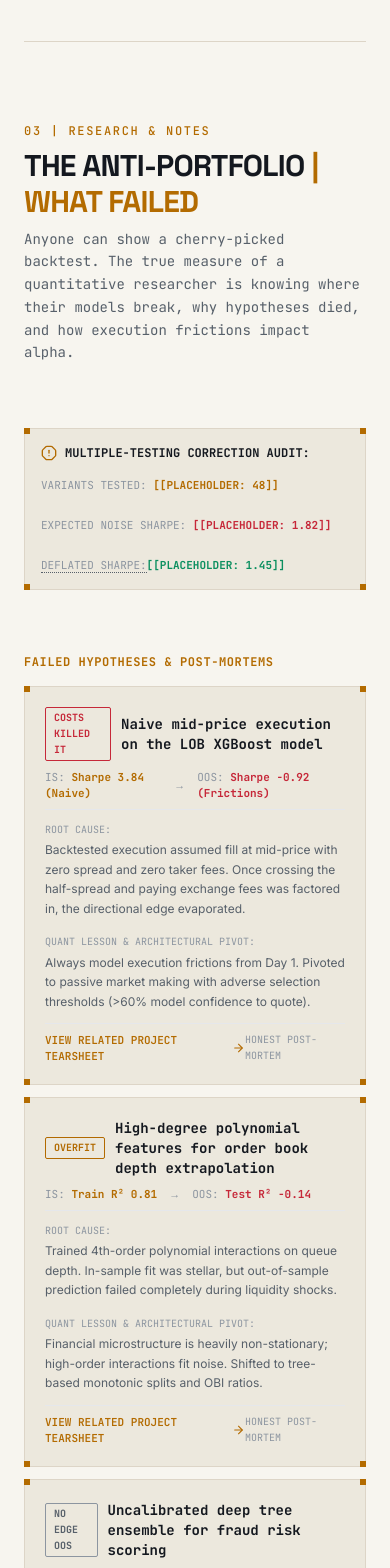
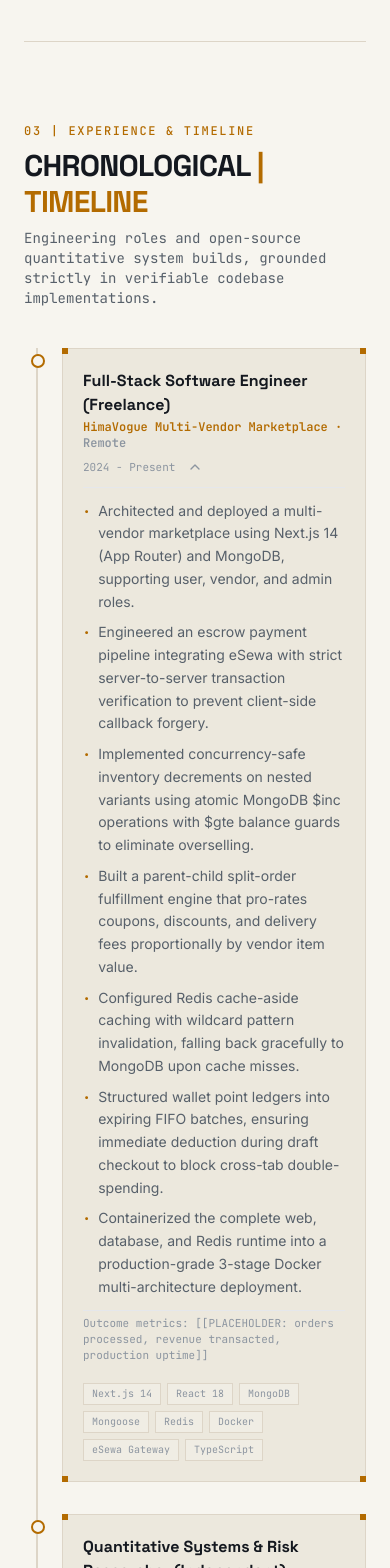
Before and after one commit to ahmadmdsajid129/sajid-ahmad-portfolio, a Next.js app: page / in a window 390 px wide. Shown: the part 10040-11608 px from the top of the page. Built offline with nearby package versions, Linux system fonts and the light colour scheme.

Commit message:
feat: replace anti-portfolio section with experience timeline across navigation and layout

```diff
--- a/app/page.tsx
+++ b/app/page.tsx
@@ -4,7 +4,6 @@ import React from "react";
 import { HeroSection } from "@/components/hero-section";
 import { AboutSection } from "@/components/about-section";
 import { ProjectsSection } from "@/components/projects-section";
-import { ResearchSection } from "@/components/research-section";
 import { ExperienceSection } from "@/components/experience-section";
 import { EducationSection } from "@/components/education-section";
 import { ContactSection } from "@/components/contact-section";
@@ -24,10 +23,7 @@ export default function HomePage() {
       {/* 02 | PROJECTS & TEARSHEETS */}
       <ProjectsSection />
 
-      {/* 03 | RESEARCH & THE ANTI-PORTFOLIO */}
-      <ResearchSection />
-
-      {/* EXPERIENCE | TRADE BLOTTER */}
+      {/* 03 | EXPERIENCE & TIMELINE */}
       <ExperienceSection />
 
       {/* 04 | EDUCATION & TRANSCRIPT */}
--- a/components/command-palette.tsx
+++ b/components/command-palette.tsx
@@ -93,13 +93,13 @@ export function CommandPalette({ isOpen, onClose, onOpenMMGame, onOpenHelp }: Co
       },
     },
     {
-      code: "FAIL",
-      name: "The Anti-Portfolio",
+      code: "EXP",
+      name: "Experience & Timeline",
       category: "NAVIGATE",
-      description: "Strategies that failed and lessons learned",
+      description: "Engineering roles & open-source quantitative system builds",
       action: () => {
-        router.push("#research");
-        addToast("Navigated to 03 | THE ANTI-PORTFOLIO", "info", "FAIL");
+        router.push("#experience");
+        addToast("Navigated to 03 | EXPERIENCE", "info", "EXP");
       },
     },
     {
--- a/components/experience-section.tsx
+++ b/components/experience-section.tsx
@@ -17,7 +17,7 @@ export function ExperienceSection() {
   return (
     <section id="experience" className="pt-20 border-t border-border space-y-10">
       <div>
-        <div className="section-label mb-2">EXPERIENCE | TRADE BLOTTER</div>
+        <div className="section-label mb-2">03 | EXPERIENCE &amp; TIMELINE</div>
         <h2 className="text-3xl md:text-5xl font-bold font-heading text-text tracking-tight">
           CHRONOLOGICAL <span className="text-accent">| TIMELINE</span>
         </h2>
--- a/components/footer.tsx
+++ b/components/footer.tsx
@@ -66,9 +66,9 @@ export function Footer() {
                 </Link>
               </li>
               <li>
-                <Link href="#research" className="hover:text-accent transition-colors flex items-center gap-2">
+                <Link href="#experience" className="hover:text-accent transition-colors flex items-center gap-2">
                   <span className="text-text-faint">03</span>
-                  <span>ANTI-PORTFOLIO &lt;FAIL&gt;</span>
+                  <span>EXPERIENCE &lt;TIMELINE&gt;</span>
                 </Link>
               </li>
               <li>
--- a/components/help-modal.tsx
+++ b/components/help-modal.tsx
@@ -23,7 +23,7 @@ export function HelpModal({ isOpen, onClose }: HelpModalProps) {
   if (!isOpen) return null;
 
   const shortcuts = [
-    { key: "1 - 6", desc: "Jump directly to section (About, Projects, Live, Research, Education, Contact)" },
+    { key: "1 - 6", desc: "Jump directly to section (Hero, About, Projects, Experience, Education, Contact)" },
     { key: "J / K", desc: "Next / Previous section" },
     { key: "⌘K / /", desc: "Open Command Palette" },
     { key: "T", desc: "Toggle Color Theme (Dark / Paper)" },
--- a/components/keyboard-shortcuts.tsx
+++ b/components/keyboard-shortcuts.tsx
@@ -9,7 +9,7 @@ interface KeyboardShortcutsProps {
   onOpenHelp: () => void;
 }
 
-const sectionIds = ["hero", "about", "projects", "research", "education", "contact"];
+const sectionIds = ["hero", "about", "projects", "experience", "education", "contact"];
 
 export function KeyboardShortcuts({ onOpenPalette, onOpenHelp }: KeyboardShortcutsProps) {
   const { toggleTheme, togglePhosphor } = useTheme();
--- a/components/navbar.tsx
+++ b/components/navbar.tsx
@@ -18,7 +18,7 @@ interface NavItem {
 const navItems: NavItem[] = [
   { id: "about", code: "01", label: "ABOUT", href: "#about" },
   { id: "projects", code: "02", label: "PROJECTS", href: "#projects" },
-  { id: "research", code: "03", label: "RESEARCH", href: "#research" },
+  { id: "experience", code: "03", label: "EXPERIENCE", href: "#experience" },
   { id: "education", code: "04", label: "EDUCATION", href: "#education" },
   { id: "contact", code: "05", label: "CONTACT", href: "#contact" },
 ];
--- a/components/research-section.tsx
+++ /dev/null
@@ -1,175 +0,0 @@
-"use client";
-
-import React from "react";
-import Link from "next/link";
-import { antiPortfolioEntries, researchNotesList } from "@/data/antiportfolio";
-import { GlossaryTooltip } from "./glossary-tooltip";
-import { AlertOctagon, ArrowRight, Rss, BookOpen, Skull, Flame } from "lucide-react";
-
-export function ResearchSection() {
-  return (
-    <section id="research" className="pt-20 border-t border-border space-y-16">
-      {/* Header */}
-      <div>
-        <div className="section-label mb-2">03 | RESEARCH &amp; NOTES</div>
-        <h2 className="text-3xl md:text-5xl font-bold font-heading text-text tracking-tight">
-          THE ANTI-PORTFOLIO <span className="text-accent">| WHAT FAILED</span>
-        </h2>
-        <p className="text-sm font-mono text-text-muted mt-2 max-w-2xl leading-relaxed">
-          Anyone can show a cherry-picked backtest. The true measure of a quantitative researcher is knowing where their models break, why hypotheses died, and how execution frictions impact alpha.
-        </p>
-      </div>
-
-      {/* Multiple-Testing Counter Blotter */}
-      <div className="terminal-panel p-4 bg-bg-inset border border-border font-mono text-xs flex flex-wrap items-center justify-between gap-4">
-        <div className="flex items-center gap-2">
-          <AlertOctagon className="w-4 h-4 text-warn" />
-          <span className="text-text font-bold uppercase">Multiple-Testing Correction Audit:</span>
-        </div>
-        <div className="flex flex-wrap items-center gap-6 text-[11px] tabular-nums">
-          <div>
-            <span className="text-text-faint">VARIANTS TESTED: </span>
-            <span className="text-accent font-bold">[[PLACEHOLDER: 48]]</span>
-          </div>
-          <div>
-            <span className="text-text-faint">EXPECTED NOISE SHARPE: </span>
-            <span className="text-down font-bold">[[PLACEHOLDER: 1.82]]</span>
-          </div>
-          <div>
-            <GlossaryTooltip term="Deflated Sharpe">
-              <span className="text-text-faint">DEFLATED SHARPE: </span>
-            </GlossaryTooltip>
-            <span className="text-up font-bold">[[PLACEHOLDER: 1.45]]</span>
-          </div>
-        </div>
-      </div>
-
-      {/* The Anti-Portfolio Table / Cards */}
-      <div className="space-y-4">
-        <div className="text-xs font-mono font-bold text-accent uppercase tracking-wider">
-          FAILED HYPOTHESES &amp; POST-MORTEMS
-        </div>
-
-        <div className="space-y-3">
-          {antiPortfolioEntries.map((entry) => (
-            <div
-              key={entry.id}
-              className="terminal-panel p-5 bg-bg-elevated border border-border hover:border-border-strong transition-all font-mono text-xs space-y-3"
-            >
-              <div className="flex flex-col sm:flex-row sm:items-center justify-between gap-2 border-b border-border/50 pb-2">
-                <div className="flex items-center gap-2.5">
-                  <span
-                    className={`px-2 py-0.5 text-[10px] font-bold rounded ${
-                      entry.statusStamp === "COSTS KILLED IT"
-                        ? "bg-down/20 border border-down text-down"
-                        : entry.statusStamp === "OVERFIT"
-                        ? "bg-warn/20 border border-warn text-warn"
-                        : "bg-text-faint/20 border border-text-faint text-text-muted"
-                    }`}
-                  >
-                    {entry.statusStamp}
-                  </span>
-                  <span className="text-text font-bold text-sm">{entry.idea}</span>
-                </div>
-
-                <div className="flex items-center gap-3 text-[11px] tabular-nums">
-                  <span className="text-text-faint">IS: <strong className="text-accent">{entry.inSampleMetric}</strong></span>
-                  <span className="text-text-faint">&rarr;</span>
-                  <span className="text-text-faint">OOS: <strong className="text-down">{entry.outOfSampleMetric}</strong></span>
-                </div>
-              </div>
-
-              <div className="grid grid-cols-1 md:grid-cols-2 gap-4 text-text-muted leading-relaxed font-sans text-xs">
-                <div>
-                  <span className="font-mono text-[10px] text-text-faint uppercase block mb-0.5">
-                    Root Cause:
-                  </span>
-                  {entry.cause}
-                </div>
-                <div>
-                  <span className="font-mono text-[10px] text-text-faint uppercase block mb-0.5">
-                    Quant Lesson &amp; Architectural Pivot:
-                  </span>
-                  {entry.lesson}
-                </div>
-              </div>
-
-              {entry.projectLink && (
-                <div className="pt-2 border-t border-border/40 flex items-center justify-between text-[11px]">
-                  <Link
-                    href={entry.projectLink}
-                    className="text-accent hover:brightness-125 flex items-center gap-1 font-semibold transition-all"
-                  >
-                    <span>VIEW RELATED PROJECT TEARSHEET</span>
-                    <ArrowRight className="w-3.5 h-3.5" />
-                  </Link>
-                  <span className="text-[10px] text-text-faint">HONEST POST-MORTEM</span>
-                </div>
-              )}
-            </div>
-          ))}
-        </div>
-      </div>
-
-      {/* Research Notes Section */}
-      <div className="space-y-6 pt-6 border-t border-border">
-        <div className="flex items-center justify-between font-mono">
-          <div>
-            <div className="text-xs font-bold text-accent uppercase tracking-wider">
-              QUANTITATIVE RESEARCH NOTES
-            </div>
-            <div className="text-[11px] text-text-faint mt-0.5">
-              Technical memos on execution, stochastic calculus, and machine learning calibration
-            </div>
-          </div>
-          <Link
-            href="/rss.xml"
-            className="flex items-center gap-1.5 text-xs text-text-faint hover:text-accent transition-colors"
-          >
-            <Rss className="w-3.5 h-3.5" />
-            <span>RSS FEED</span>
-          </Link>
-        </div>
-
-        <div className="grid grid-cols-1 md:grid-cols-3 gap-6">
-          {researchNotesList.map((note) => (
-            <article
-              key={note.slug}
-              className="terminal-panel p-5 bg-bg-elevated border border-border hover:border-accent transition-all flex flex-col justify-between space-y-4 group"
-            >
-              <div className="space-y-2">
-                <div className="flex items-center justify-between font-mono text-[10px] text-text-faint">
-                  <span>{note.date}</span>
-                  <span>{note.readTime}</span>
-                </div>
-                <h3 className="text-lg font-bold font-heading text-text group-hover:text-accent transition-colors leading-snug">
-                  {note.title}
-                </h3>
-                <p className="text-xs text-text-muted leading-relaxed font-sans">
-                  {note.summary}
-                </p>
-              </div>
-
-              <div className="space-y-3 pt-2 border-t border-border/40 font-mono text-xs">
-                <div className="flex flex-wrap gap-1">
-                  {note.tags.map((tag) => (
-                    <span
-                      key={tag}
-                      className="px-1.5 py-0.5 bg-bg-inset border border-border text-[10px] text-text-faint"
-                    >
-                      {tag}
-                    </span>
-                  ))}
-                </div>
-                <div className="text-accent font-semibold text-[11px] flex items-center gap-1">
-                  <span>READ NOTE</span>
-                  <ArrowRight className="w-3.5 h-3.5" />
-                </div>
-              </div>
-            </article>
-          ))}
-        </div>
-      </div>
-    </section>
-  );
-}
--- a/components/status-bar.tsx
+++ b/components/status-bar.tsx
@@ -42,7 +42,7 @@ export function StatusBar() {
       hero: "00 | HERO",
       about: "01 | ABOUT",
       projects: "02 | PROJECTS",
-      research: "03 | RESEARCH",
+      experience: "03 | EXPERIENCE",
       education: "04 | EDUCATION",
       contact: "05 | CONTACT",
     };
```
